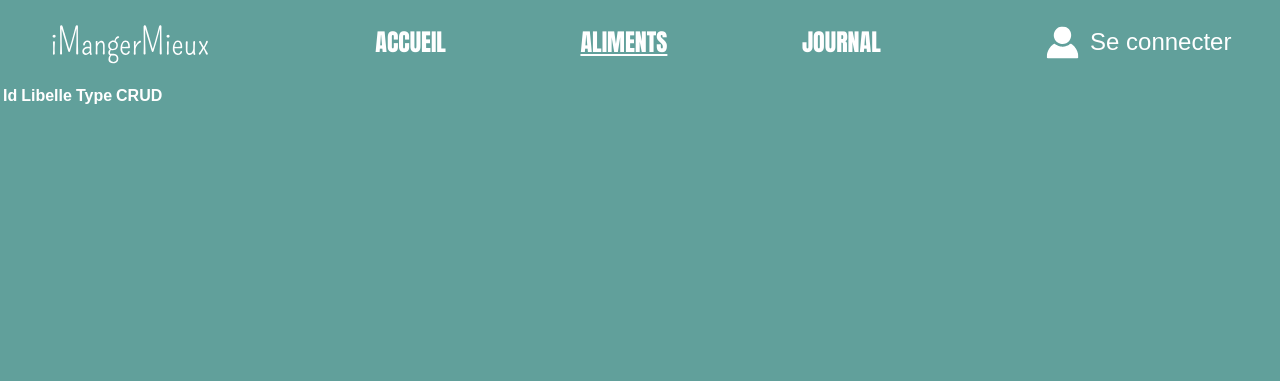
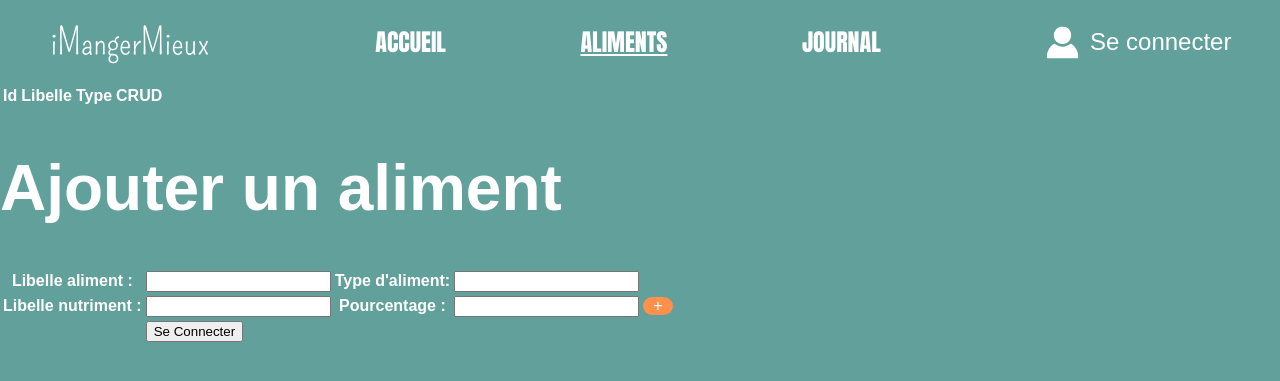
Before and after one commit to nathanckt/iMangerMieux, a PHP site: page /index.php?page=aliments in a window 1280 px wide. Shown: the top 381 px of the page. Run offline with PHP 8.4, Linux system fonts and the light colour scheme; lists and menus that the app fills with data are empty; some libraries are stand-ins or nearby versions; some web fonts are replaced.

Commit message:
form aliment

```diff
--- a/frontend/aliments.php
+++ b/frontend/aliments.php
@@ -11,3 +11,25 @@
 
         </tbody>
 </table>
+<h1>Ajouter un aliment</h1>
+<form id="ajout-aliment" action="#" method="POST">
+    <table>
+        <tr>
+            <th>Libelle aliment :</th>
+            <td><input type="text" id="libelle" name="libelle" required></td>
+            <th>Type d'aliment:</th>
+            <td><input type="text" id="type" name="type" required></td>
+        </tr>
+        <tr>
+            <th>Libelle nutriment :</th>
+            <td><input type="text" id="libelle-nutri" name="libelle-nutri" required></td>
+            <th>Pourcentage :</th>
+            <td><input type="text" id="pourcentage-nutri" name="pourcentage-nutri" required></td>
+            <td><button id="btn-ajout-nutriment" type="button" class="cta">+</button></td>
+        </tr>
+        <tr>
+            <th></th>
+            <td><input type="submit" value="Se Connecter"/></td>
+        </tr>
+    </table>
+</form>
--- /dev/null
+++ b/frontend/css/aliments.css
@@ -0,0 +1,7 @@
+#btn-ajout-nutriment{
+    border: none;
+    width: 100%;
+    height: 100%;
+    padding: 0 10px;
+    font-size: 1rem;
+}
--- a/frontend/js/aliments.js
+++ b/frontend/js/aliments.js
@@ -122,4 +122,25 @@ $(document).ready(function(){
         alert("La requete s'est terminée en erreur :" + JSON.stringify(error));
     });
 
-})
+    //=====================
+    // GESTION DE L'AJOUT
+    //=====================
+
+
+    $("#ajout-aliment").on("click", "#btn-ajout-nutriment", function(event) {
+        const currentRow = $(this).closest("tr");
+
+        $(this).remove();
+
+        const newRow = currentRow.clone();
+
+        newRow.find("input[type='text']").val("");
+
+        newRow.find("td:last").append('<button id="btn-ajout-nutriment" type="button" class="cta">+</button>');
+
+        currentRow.after(newRow);
+
+        return false;
+    });
+
+});
--- a/frontend/js/connect.js
+++ b/frontend/js/connect.js
@@ -26,7 +26,7 @@ $(document).ready(function() {
                 displayMessage(data.message || 'Connexion réussie', 'success');
                 // Redirige ou gère l'ID de session si besoin
                 setTimeout(function() {
-                    window.location.href = 'test-connect.php'; // Remplace par l'URL cible
+                    window.location.href = 'index.php'; // Remplace par l'URL cible
                 }, 1000);
             },
             error: function(xhr) {
--- a/frontend/js/profil.js
+++ b/frontend/js/profil.js
@@ -122,9 +122,9 @@ $(document).ready(function(){
         console.log(nom);
         prenom = $('#prenom').val();
         naissance = $('#naissance').val();
-        tranche = libelleTrancheArray.indexOf($('#tranche').val());
-        sexe = libelleSexeArray.indexOf($('#sexe').val());
-        sport = libelleSportArray.indexOf($('#sport').val());
+        tranche = libelleTrancheArray.indexOf($('#tranche').val())+1;
+        sexe = libelleSexeArray.indexOf($('#sexe').val())+1;
+        sport = libelleSportArray.indexOf($('#sport').val())+1;
         mail = $('#mail').val();
 
         let jsonData = JSON.stringify({
--- a/frontend/profil.php
+++ b/frontend/profil.php
@@ -29,6 +29,7 @@
     </header>
     <main>
     <div class="infos-user">
+        <h1>Bienvenue sur votre profil</h1>
         <div class="infos">
             <div class="info">
             <h3>Nom :</h3>
```
Also changed, not shown: frontend/test-connect.php (deleted, +0 -17 lines).
